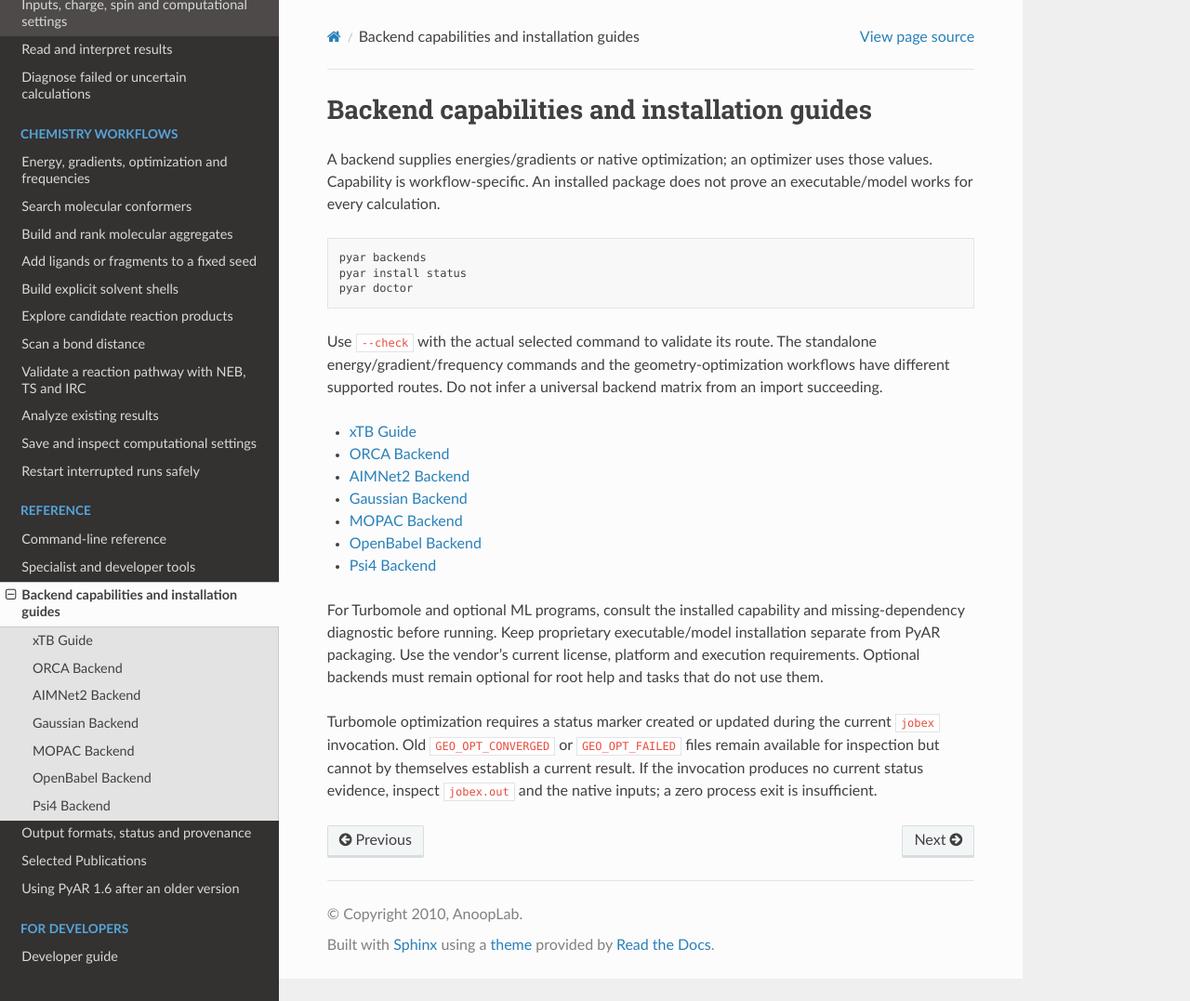
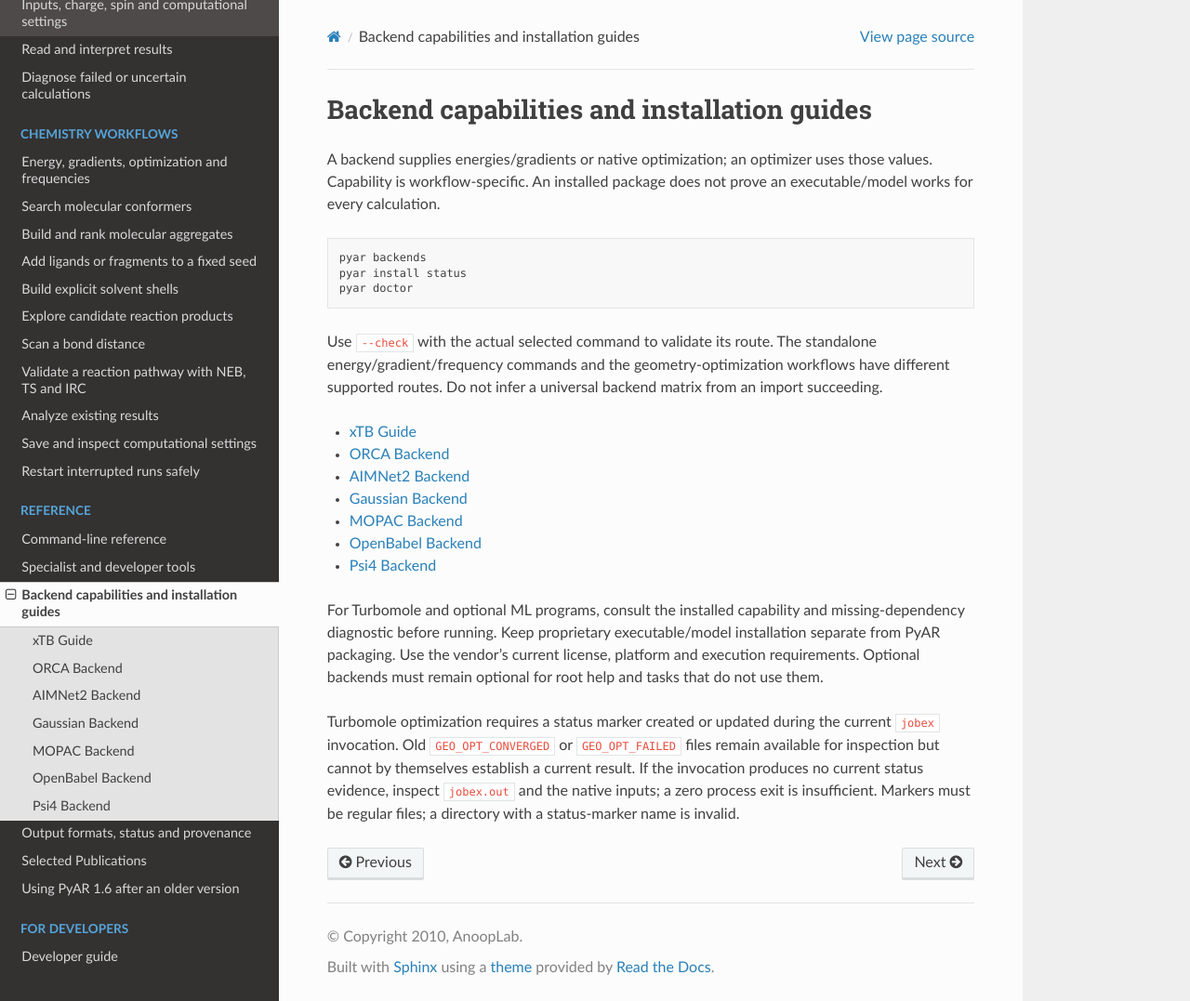
Before and after one commit to anooplab/pyar, a Sphinx documentation site: the page built from docs/reference/backends.rst, in a window 1280 px wide and 1077 px high. Shown: the whole window at 93% size. Built offline with Sphinx 7.4.7 and the Read the Docs theme 3.1.0, drawn with Linux system fonts in a browser that asks for light colours.

Commit message:
Preserve regular-file Turbomole status validation

```diff
--- a/docs/reference/backends.rst
+++ b/docs/reference/backends.rst
@@ -38,3 +38,4 @@ current ``jobex`` invocation. Old ``GEO_OPT_CONVERGED`` or ``GEO_OPT_FAILED``
 files remain available for inspection but cannot by themselves establish a
 current result. If the invocation produces no current status evidence, inspect
 ``jobex.out`` and the native inputs; a zero process exit is insufficient.
+Markers must be regular files; a directory with a status-marker name is invalid.
```
Also changed, not shown: CHANGELOG.md (+2 -0 lines), 1 other file.
